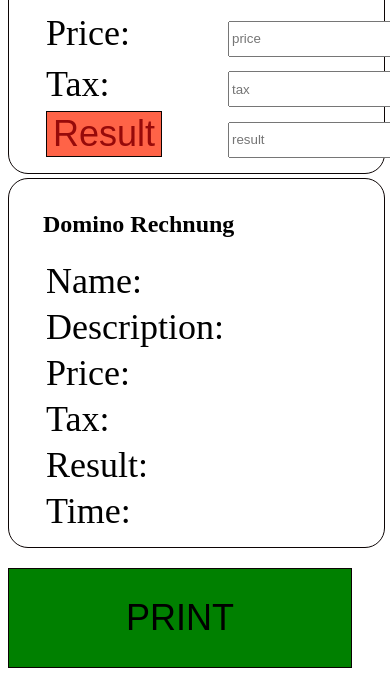
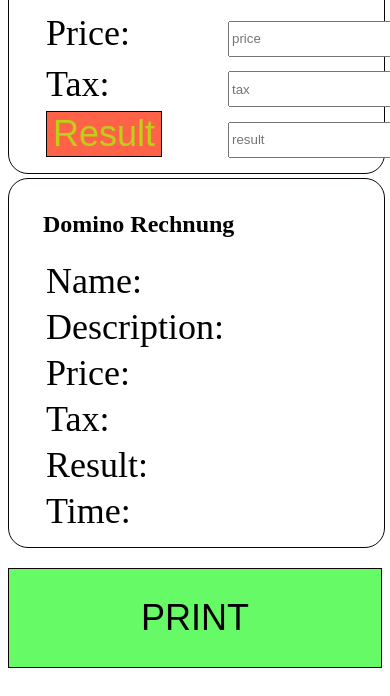
Before and after one commit to oroksharro/gaby, a plain HTML site: page index.html in a window 390 px wide. Shown: the part 286-982 px from the top of the page. Drawn offline with Linux system fonts and the light colour scheme.

Commit message:
commit234

```diff
--- a/style.css
+++ b/style.css
@@ -21,10 +21,10 @@
 .btn{
     display: inline-block;
     text-decoration: none;
-    color: rgb(151, 10, 10);
+    color: rgb(189, 207, 23);
     border: 1px solid rgb(12, 4, 4);
     font-size: 36px;
-    background:rgb(169, 9, 243);
+    background:rgb(130, 128, 151);
     cursor: pointer;
 }
 .homescreen{
@@ -50,39 +50,13 @@
 }
 .print{
     color: rgb(0, 0, 0);
-    margin-top: 20px;
+    margin: 20px auto;
     width: 100%;
-    text-align: center;
     height: 100px;
     background-color: green;
 }
 .dateTime{
     font-size: 36px;
-}
-@media(max-width: 1000px) {
-    .title{
-        color: teal;
-    }
-    .homescreen{
-        color: rgb(0, 0, 0);
-        width: 82%;
-        display: block;
-        margin-right: 2px;
-    }
-    .btn{
-        background-color: tomato ;
-    }
-    .print{
-        background-color:green ;
-        width: 92%;
-        justify-content: center;
-        text-align: center;
-    }
-    .firsttable, .secondtable{
-        table-layout: fixed;
-        width: 100%;
-        margin: 0 auto;
-    }
 }
 .longtext{
     overflow: hidden;
@@ -109,3 +83,33 @@
     color: rgba(84, 85, 85, 0.979);
     font-weight:500;
 }
+
+/* //// media //////*/
+
+@media(max-width: 1000px) {
+    .title{
+        color: teal;
+    }
+    .homescreen{
+        color: rgb(0, 0, 0);
+        width: 82%;
+        display: block;
+        margin-right: 2px;
+    }
+    .btn{
+        background-color: tomato ;
+    }
+    .print{
+        background-color:rgb(102, 250, 102) ;
+
+        color: rgb(0, 0, 0);
+    margin: 20px auto;
+    width: 100%;
+    height: 100px;
+    }
+    .firsttable, .secondtable{
+        table-layout: fixed;
+        width: 100%;
+        margin: 0 auto;
+    }
+}
```
